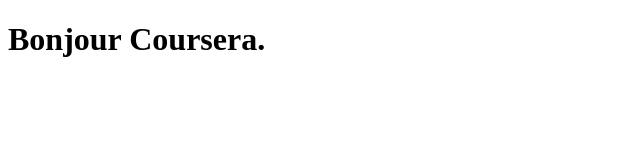
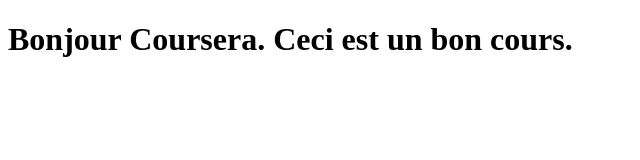
Before and after one commit to taphiscoe/coursera-test, a plain HTML site: page site/index.html in a window 1280 px wide. Shown: the whole page, without its empty margins (0-640 px from the left). Drawn offline with Linux system fonts and the light colour scheme.

Commit message:
quelques ajout rek

```diff
--- a/site/index.html
+++ b/site/index.html
@@ -8,7 +8,7 @@
 </head>
 <body>
     <h1>
-        Bonjour Coursera.
+        Bonjour Coursera. Ceci est un bon cours.
     </h1>
 </body>
 </html>
```
